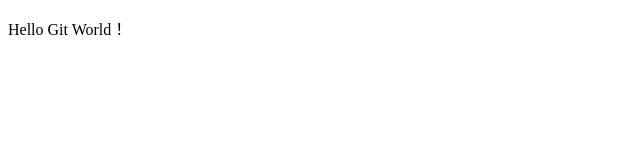
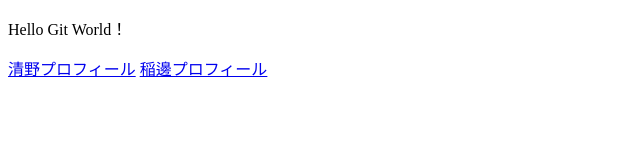
Before and after one commit to SeinoHikaru/hikaru-test, a plain HTML site: page index.html in a window 1280 px wide. Shown: the whole page, without its empty margins (0-640 px from the left). Drawn offline with Linux system fonts and the light colour scheme.

Commit message:
profile作成

```diff
--- a/index.html
+++ b/index.html
@@ -7,5 +7,7 @@
 </head>
 <body>
     <p>Hello Git World！</p>
+    <a href="profile_A.html">清野プロフィール</a>
+    <a href="profile_B.html">稲邊プロフィール</a>
 </body>
 </html>
```
Also changed, not shown: profile_A.html (added), profile_B.html (added).
